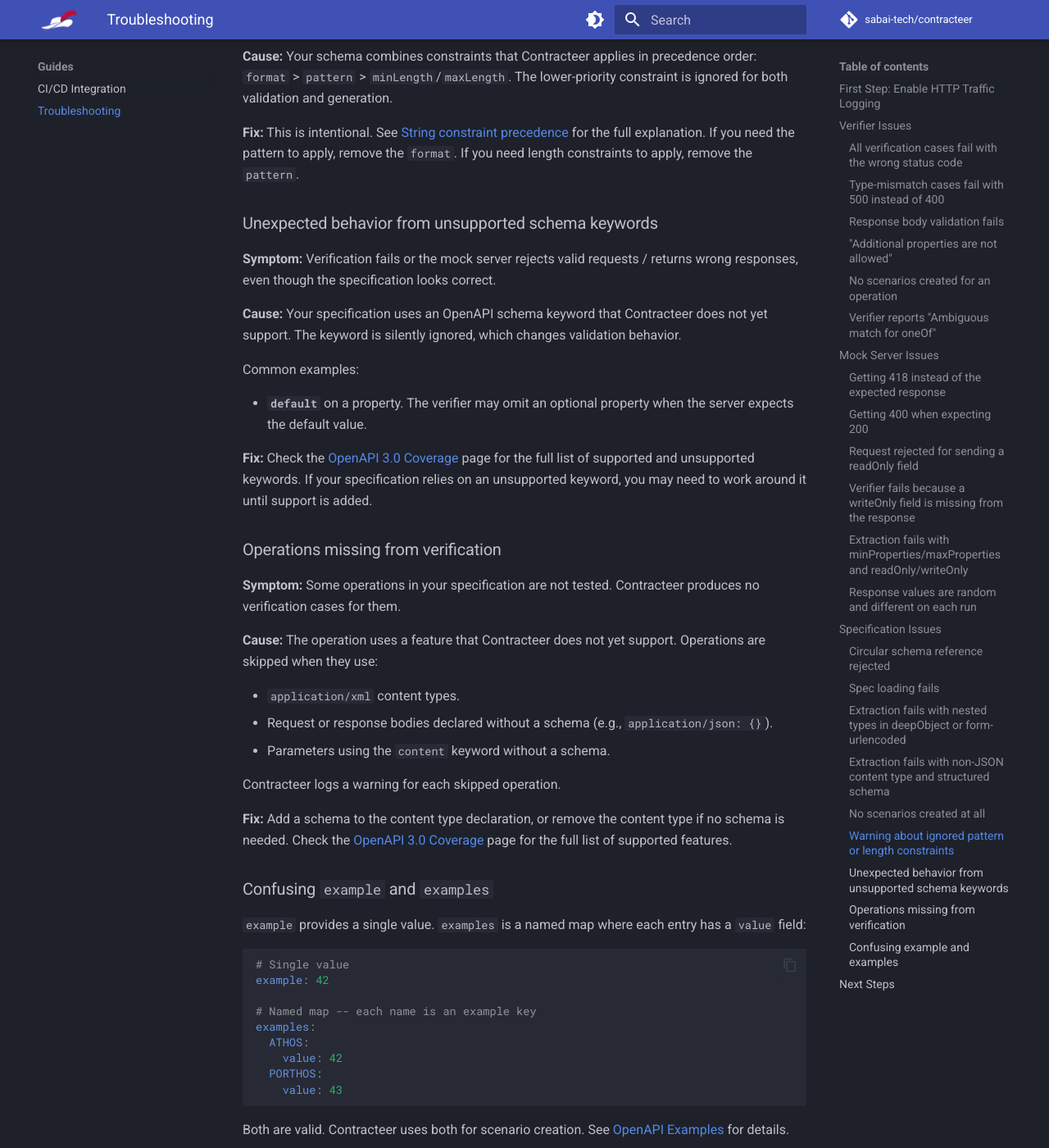
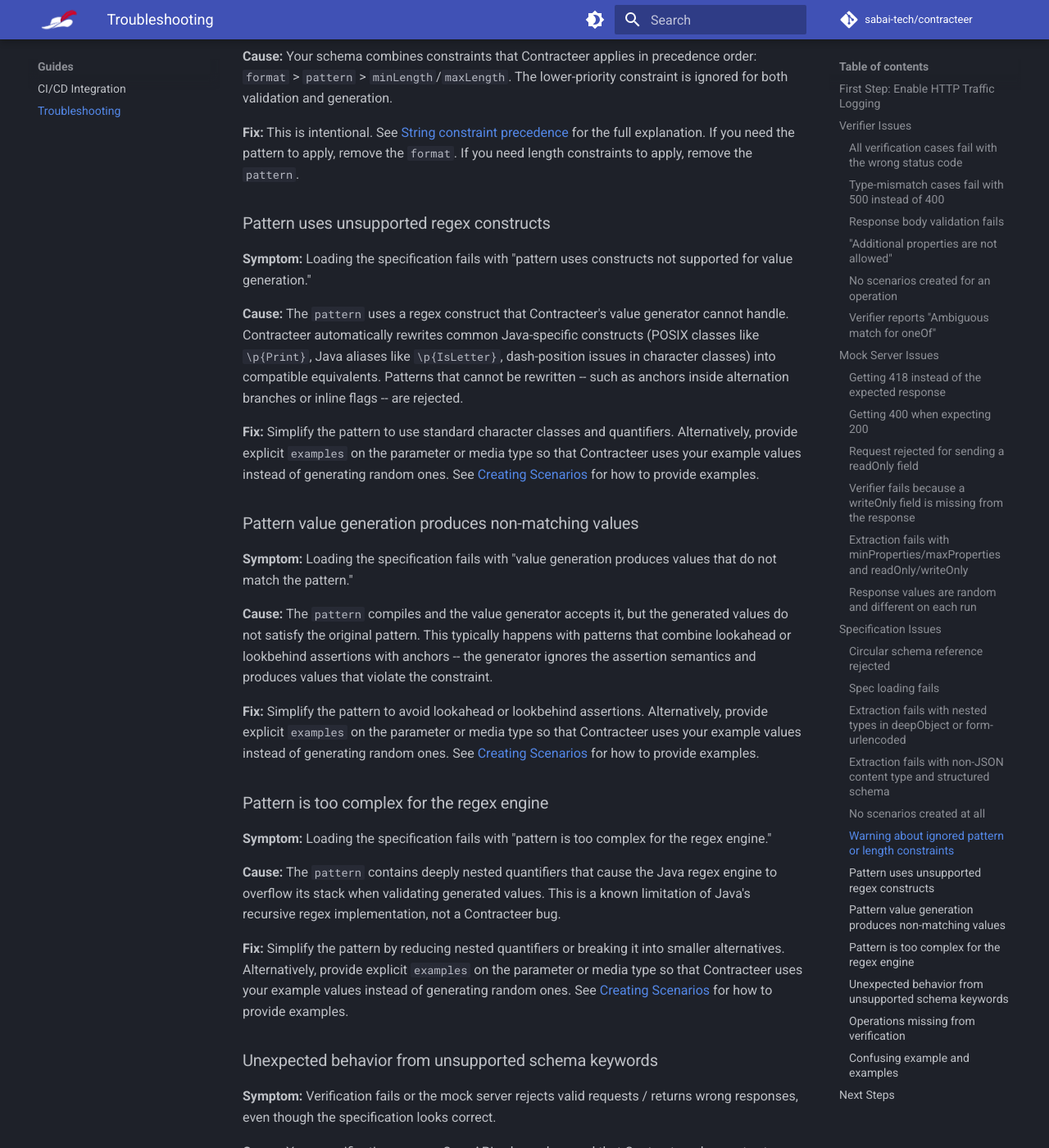
Before and after one commit to sabai-tech/contracteer, an MkDocs documentation site: the page built from docs/docs/guides/troubleshooting.md, in a window 1280 px wide and 1400 px high, scrolled down 6699 px. Shown: the whole window at 82% size. Built offline with MkDocs 1.6.1 and Material for MkDocs 9.7.7, drawn with Linux system fonts in a browser that asks for light colours; comment, search, counter and statistics services are not loaded; the version menu is left out.

```diff
--- a/docs/docs/guides/troubleshooting.md
+++ b/docs/docs/guides/troubleshooting.md
@@ -262,6 +262,40 @@
 If you need the pattern to apply, remove the `format`.
 If you need length constraints to apply, remove the `pattern`.
 
+### Pattern uses unsupported regex constructs
+
+**Symptom:** Loading the specification fails with "pattern uses constructs not supported for value generation."
+
+**Cause:** The `pattern` uses a regex construct that Contracteer's value generator cannot handle.
+Contracteer automatically rewrites common Java-specific constructs (POSIX classes like `\p{Print}`, Java aliases like `\p{IsLetter}`, dash-position issues in character classes) into compatible equivalents.
+Patterns that cannot be rewritten -- such as anchors inside alternation branches or inline flags -- are rejected.
+
+**Fix:** Simplify the pattern to use standard character classes and quantifiers.
+Alternatively, provide explicit `examples` on the parameter or media type so that Contracteer uses your example values instead of generating random ones.
+See [Creating Scenarios](../concepts/scenarios.md) for how to provide examples.
+
+### Pattern value generation produces non-matching values
+
+**Symptom:** Loading the specification fails with "value generation produces values that do not match the pattern."
+
+**Cause:** The `pattern` compiles and the value generator accepts it, but the generated values do not satisfy the original pattern.
+This typically happens with patterns that combine lookahead or lookbehind assertions with anchors -- the generator ignores the assertion semantics and produces values that violate the constraint.
+
+**Fix:** Simplify the pattern to avoid lookahead or lookbehind assertions.
+Alternatively, provide explicit `examples` on the parameter or media type so that Contracteer uses your example values instead of generating random ones.
+See [Creating Scenarios](../concepts/scenarios.md) for how to provide examples.
+
+### Pattern is too complex for the regex engine
+
+**Symptom:** Loading the specification fails with "pattern is too complex for the regex engine."
+
+**Cause:** The `pattern` contains deeply nested quantifiers that cause the Java regex engine to overflow its stack when validating generated values.
+This is a known limitation of Java's recursive regex implementation, not a Contracteer bug.
+
+**Fix:** Simplify the pattern by reducing nested quantifiers or breaking it into smaller alternatives.
+Alternatively, provide explicit `examples` on the parameter or media type so that Contracteer uses your example values instead of generating random ones.
+See [Creating Scenarios](../concepts/scenarios.md) for how to provide examples.
+
 ### Unexpected behavior from unsupported schema keywords
 
 **Symptom:** Verification fails or the mock server rejects valid requests / returns wrong responses, even though the specification looks correct.
```
Also changed, not shown: docs/docs/concepts/openapi-coverage.md (+10 -10 lines), 2 other files.
